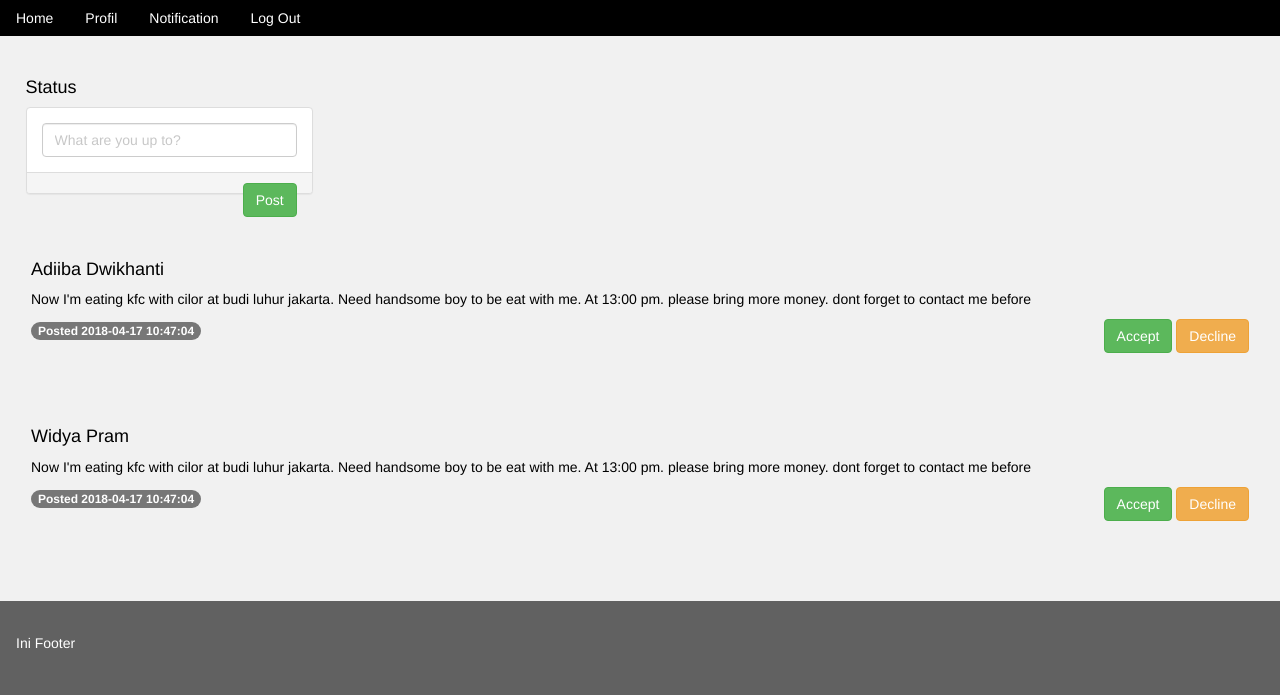
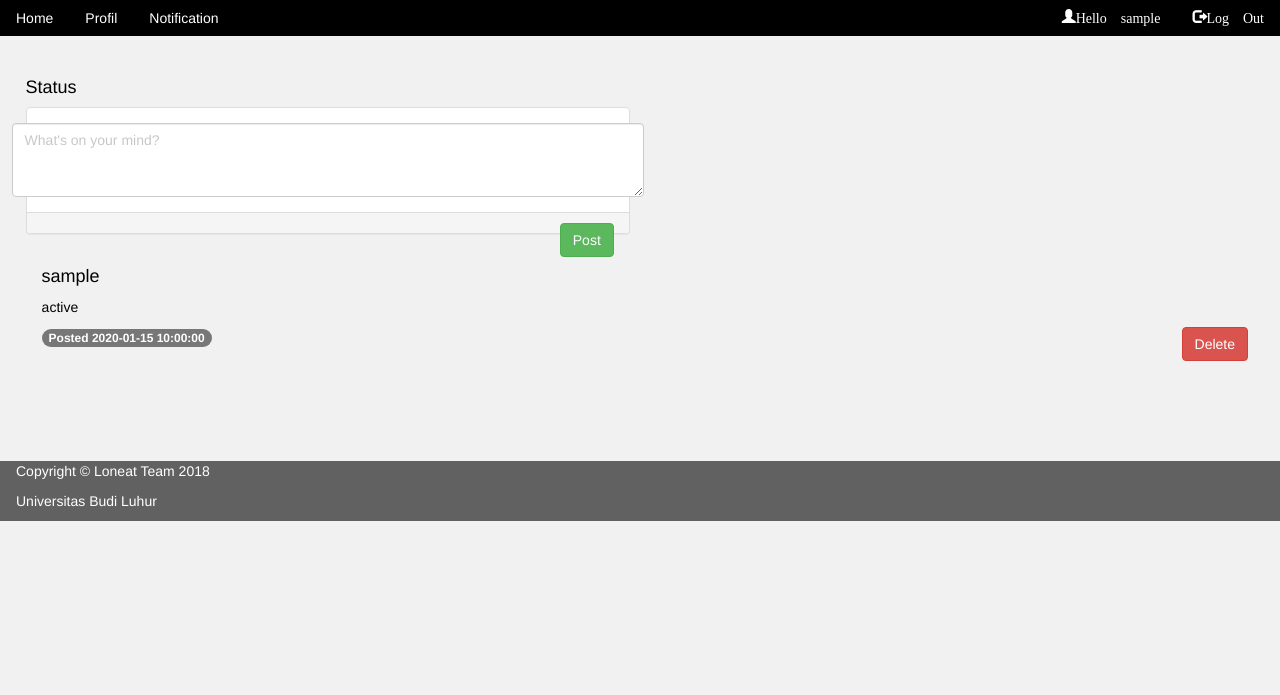
Before and after one commit to meyditacahyani/uts3, a CodeIgniter app: the page made by application/views/afterlogin.php in a window 1280 px wide. Shown: the part 164-859 px from the top of the page. After the commit the page ends 685 px from the top, so only its background shows below. Run offline with CodeIgniter, Linux system fonts and the light colour scheme; the template is opened without the code that fills it: most values are stand-ins (such as "Sample title", 1, 10 or a date in 2020); some libraries are stand-ins or nearby versions.

Commit message:
edit after login view and add user controller

```diff
--- a/application/views/afterlogin.php
+++ b/application/views/afterlogin.php
@@ -61,67 +61,89 @@ and is wrapped around the whole page content, except for the footer in this exam
   <a href="<?php blink('Welcome/after')?>" class="w3-bar-item w3-button w3-mobile">Home</a>
   <a href="<?php blink('Welcome/tampilprofil')?>" class="w3-bar-item w3-button w3-mobile">Profil</a>
   <a href="<?php blink('Welcome/tampilnotif')?>" class="w3-bar-item w3-button w3-mobile">Notification</a>
-    <a href="<?php blink('Welcome')?>" class="w3-bar-item w3-button w3-mobile">Log Out</a>
+
+  <div class="w3-right">
+  <span class="glyphicon glyphicon-user w3-bar-item w3-button w3-mobile username username-hide-mobile">Hello <?php echo $user_name; ?></span>
+  <a href="<?php blink('Welcome')?>" class="glyphicon glyphicon-log-out w3-bar-item w3-button w3-mobile">Log Out</a>
+  </div>
 </div>
 
 	<link href="http://maxcdn.bootstrapcdn.com/font-awesome/4.1.0/css/font-awesome.min.css" rel="stylesheet">
 
 <div class="w3-container w3-padding-32" style="padding-left: 2%;">
-            <form class="form-horizontal" role="form">
+			<?php
+			$success_msg= $this->session->flashdata('success_msg');
+			if($success_msg){
+				?>
+				<div class="alert alert-success">
+				<?php echo $success_msg; ?>
+				</div>
+				<?php
+			}
+			?>
+
+            <?php
+              $dt = new DateTime();
+            ?>
+
+            <form class="form-horizontal" role="Inserform" method="post" action="<?php echo base_url('user/update_status'); ?>">
                 <h4>Status</h4>
 	<div class="row">
 
-		          <div class="col-md-3">
+		          <div class="col-md-6">
 
       <div class="panel panel-default">
-              <div class="panel-body">
-                <input type="email" class="form-control" placeholder="What are you up to?">
+	  <div class="form-group">
+		<input class="form-control" type="hidden" value="">
+	</div>
+        <input type="hidden" class="form-control" name="date" id="date" value="<?php echo $dt->format('Y-m-d H:i:s'); ?>" >
+				<input type="hidden" class="form-control" name="user_name" id="user_name" value="<?php echo $user_name; ?>" >
+              <div class="form-group">
+                <textarea type="text" class="form-control" name="status" required id="status" rows="3" placeholder="What's on your mind?"></textarea>
               </div>
                 <div class="panel-footer">
-
-
                   <div class="pull-right">
-                    <button type="button" class="btn btn-success">Post</button>
+                    <button type="submit" class="btn btn-success" >Post</button>
                   </div>
                 </div>
             </div>
           </div>
+<!-- content -->
 
-	</div>
-</div>
-</div>
-
-<div class="w3-container" style="padding-bottom:5%;">
+<table class="table table-hover">
+<?php if(isset($tampilstatus)){?>
+                                                         <tbody>
+                                                         	 <?php $x = 1; ?>
+                                                         	 <?php foreach($tampilstatus as $data){ ?>
+                                                                <div class="w3-container w3-padding-32" style="padding-bottom:5%; width:100%">
 																<div class="col-md-12">
-    <h4>Adiiba Dwikhanti</h4>
-    <p>Now I'm eating kfc with cilor at budi luhur jakarta. Need handsome boy to be eat with me. At 13:00 pm. please bring more money. dont forget to contact me before</p>
+																	<h4><?php echo $data->user_name;?></h4>
+																	<p><?php echo $data->status;?></p>
 																	<div>
-<span class="badge">Posted 2018-04-17 10:47:04</span><div class="pull-right">
+																<span class="badge">Posted <?php echo $data->date;?></span><div class="pull-right">
+																<?php if($data->user_name != $user_name ) {?>
 																<button class="btn btn-success btn-md"> Accept </button>
-<button class="btn btn-warning btn-md"> Decline </button>
+																<?php } else {?>
+																<a href="<?php blink('User/deletestatus/'.$data->status_id.'')?>" class="btn btn-danger" name="btnadd" id="btnadd">Delete</a>
+																<?php } ?>
 																</div>
 																	 </div>
 																	 </div>
 																   </div>
+                                                             <?php $x = $x+1; ?>
+                                                         </tbody>
+														 <?php } }?>
+														 </table>
 
-<div class="w3-container" style="padding-bottom:5%;">
-<div class="col-md-12">
-    <h4>Widya Pram</h4>
-    <p>Now I'm eating kfc with cilor at budi luhur jakarta. Need handsome boy to be eat with me. At 13:00 pm. please bring more money. dont forget to contact me before</p>
-    <div>
-<span class="badge">Posted 2018-04-17 10:47:04</span><div class="pull-right">
-<button class="btn btn-success btn-md"> Accept </button>
-<button class="btn btn-warning btn-md"> Decline </button>
-</div>
-     </div>
+
 	</div>
 </div>
 
 
 <!-- Footer -->
-<footer class="w3-container w3-dark-grey w3-padding-32 w3-margin-top">
-
-  <p>Ini Footer</p>
+<footer class="w3-container w3-dark-grey w3-padding-30 w3-margin-top">
+  <p>Copyright &copy; Loneat Team 2018</p>
+  <p>Universitas Budi Luhur</p>
 </footer>
 
 </body>
```
Also changed, not shown: application/controllers/User.php (added, +39 -0 lines). Lines whose indentation alone changed are shown as unchanged.
